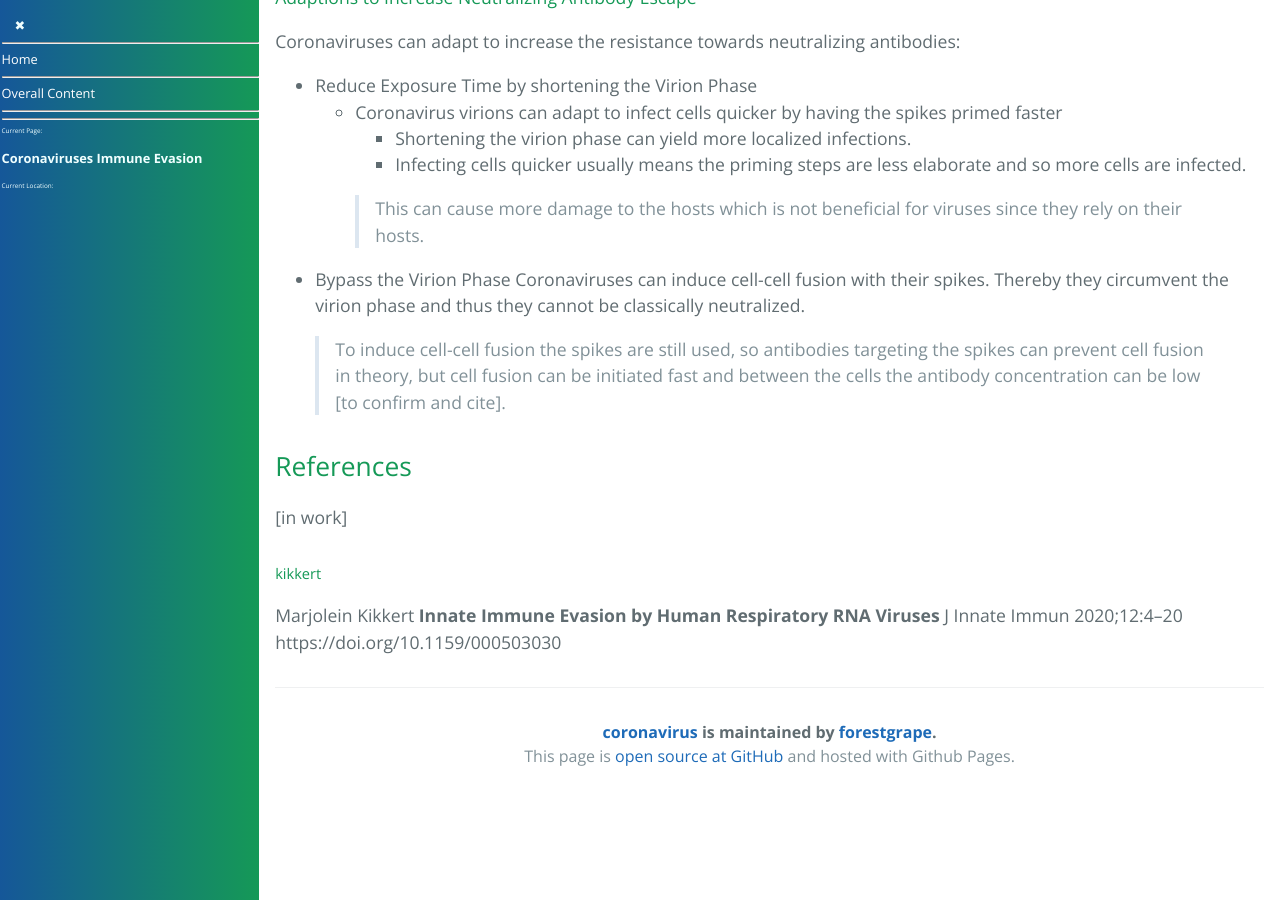
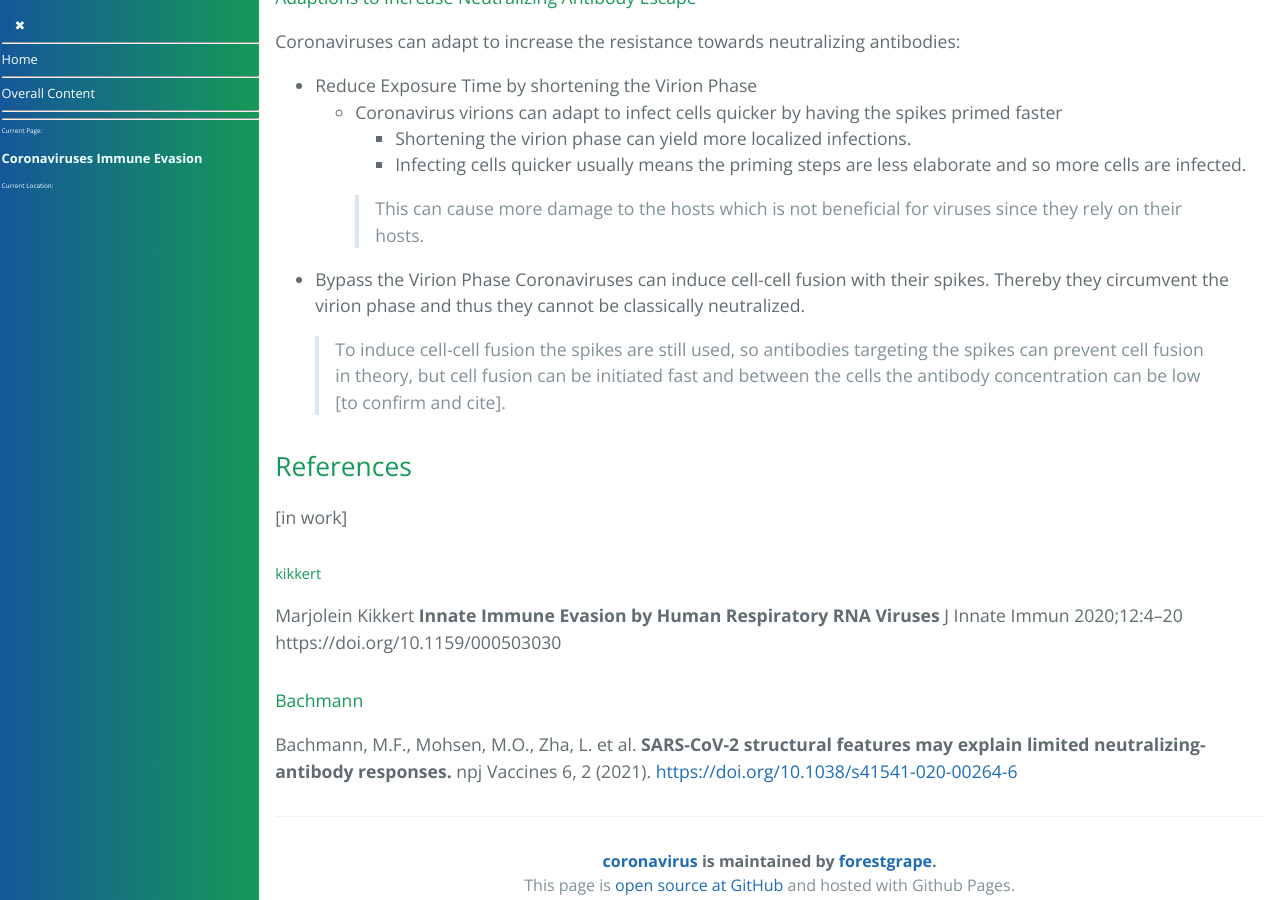
Before and after one commit to forestgrape/coronavirus, a Jekyll site: the page built from 4_immunological/immune_evasion.md, in a window 1280 px wide and 900 px high, scrolled down 4415 px. Built offline with Jekyll 4.4.1, drawn with Linux system fonts in a browser that asks for light colours; our own code applies the rules of GitHub Pages for plain Markdown files.

Commit message:
ref bachmann

```diff
--- a/4_immunological/immune_evasion.md
+++ b/4_immunological/immune_evasion.md
@@ -151,9 +151,14 @@ Coronaviruses can adapt to increase the resistance towards neutralizing antibodi
 ## References
 [in work]
 
-
 ##### kikkert
 Marjolein Kikkert
 **Innate Immune Evasion by Human Respiratory RNA Viruses**
 J Innate Immun 2020;12:4–20
 https://doi.org/10.1159/000503030
+
+#### Bachmann
+Bachmann, M.F., Mohsen, M.O., Zha, L. et al.
+**SARS-CoV-2 structural features may explain limited neutralizing-antibody responses.**
+npj Vaccines 6, 2 (2021).
+<https://doi.org/10.1038/s41541-020-00264-6>
```
